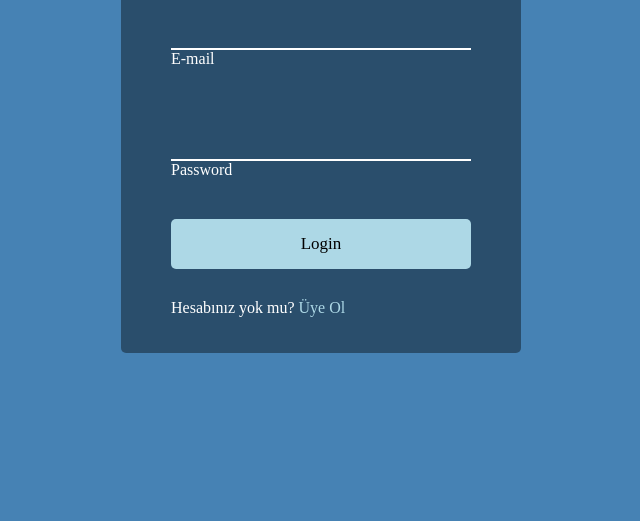
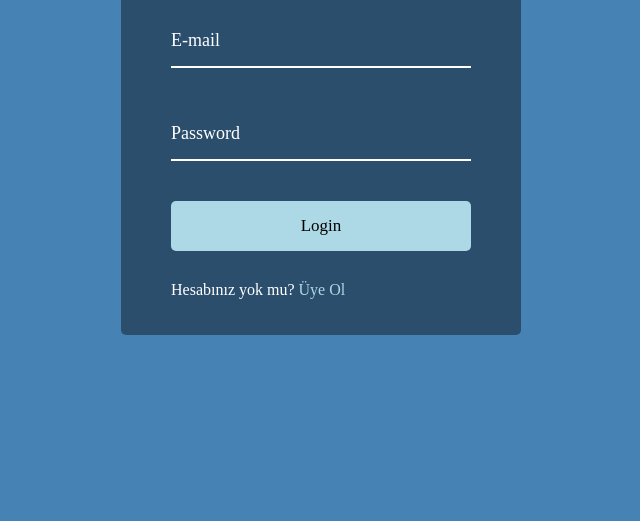
Before and after one commit to fatihtuzunn/50_projects, a plain HTML site: page p8_form/index.html in a window 1280 px wide. Shown: the part 279-800 px from the top of the page, without its empty margins (319-959 px from the left). Drawn offline with Linux system fonts and the light colour scheme.

Commit message:
p8 login page done

```diff
--- a/p8_form/index.html
+++ b/p8_form/index.html
@@ -19,7 +19,7 @@
             </div>
 
             <div class="form-control">
-                <input type="password" name="" id="password">
+                <input type="password" name="" id="password" required>
                 <label for="password">Password</label>
             </div>
 
--- a/p8_form/script.js
+++ b/p8_form/script.js
@@ -0,0 +1,9 @@
+const labels = document.querySelectorAll('.form-control label')
+
+labels.forEach(label => {
+    label.innerHTML = label.innerText
+        .split('')
+        .map((letter, idx) => `<span
+        style="transition-delay:${idx *100}ms">${letter}</span>`)
+        .join('')
+})
--- a/p8_form/style.css
+++ b/p8_form/style.css
@@ -47,7 +47,8 @@ body {
 }
 
 .btn:active{
-    transform: scale(0.98);
+    transform: scale(0.95);
+    transition: 0.1s ease;
 }
 
 .text{
@@ -71,6 +72,28 @@ body {
     color: #fff;
 }
 
-.form-control input:focus, .form-control input:valid{
+.form-control input:focus,
+.form-control input:valid{
     outline: 0;
+    border-bottom-color: lightblue ;
 }
+
+.form-control label{
+    position: absolute;
+    top: 15px;
+    left: 0;
+
+}
+
+.form-control label span{
+    display: inline-block;
+    font-size: 18px;
+    min-width: 5px;
+    transition: 0.3s cubic-bezier(0.68, -0.55, 0.265, 1.55);
+}
+
+.form-control input:focus + label span,
+.form-control input:valid + label span{
+    color:lightblue;
+    transform: translateY(-30px);
+}
```
